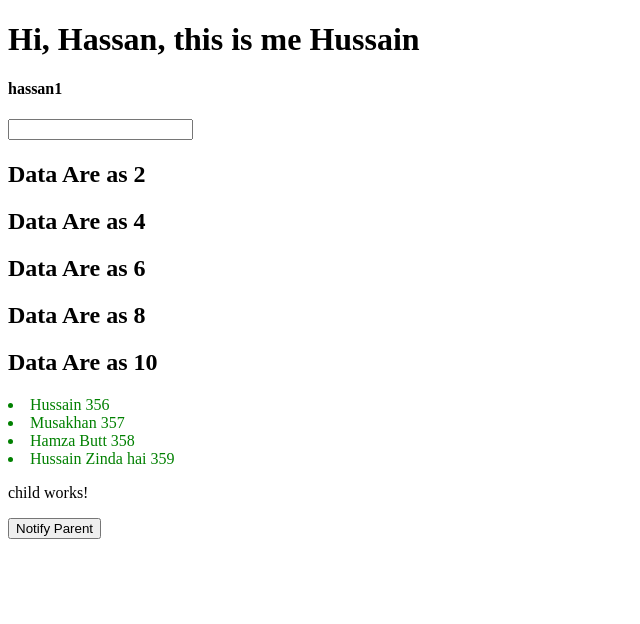
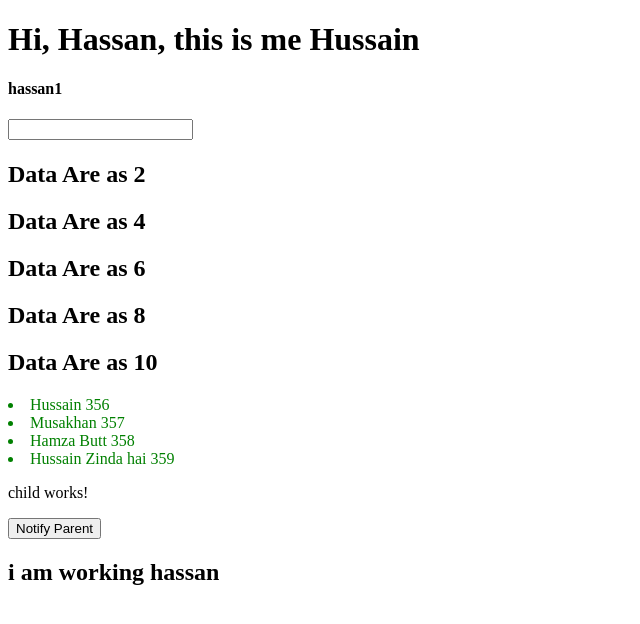
Before and after one commit to hassangee/Angular-demo, an Angular app: page / in a window 1280 px wide. Shown: the top 624 px of the page, without its empty margins (0-640 px from the left). Built offline with nearby package versions, Linux system fonts and the light colour scheme.

Commit message:
Secong Branch Created

```diff
--- a/src/app/child/child.component.html
+++ b/src/app/child/child.component.html
@@ -1,2 +1,3 @@
 <p>child works!</p>
 <button (click)="sendNotification()">Notify Parent</button>
+<h2>i am working hassan</h2>
```
